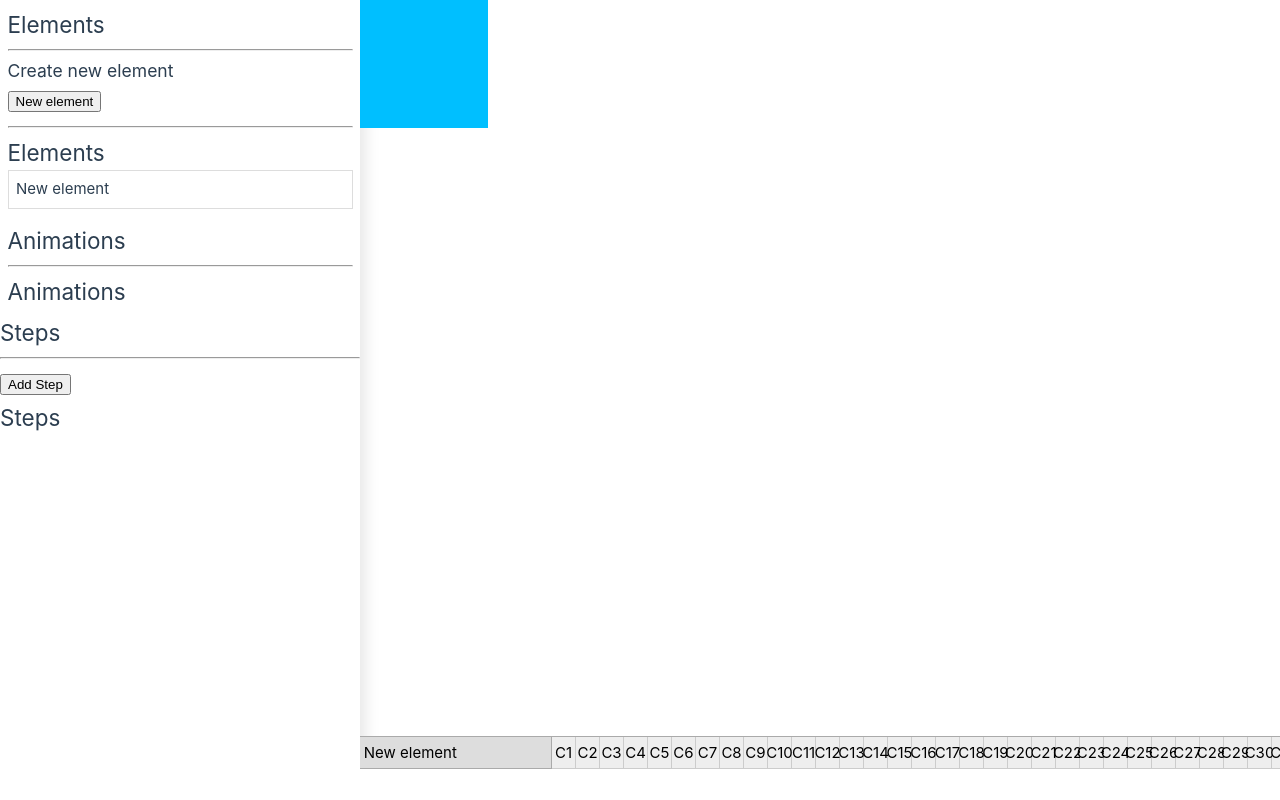
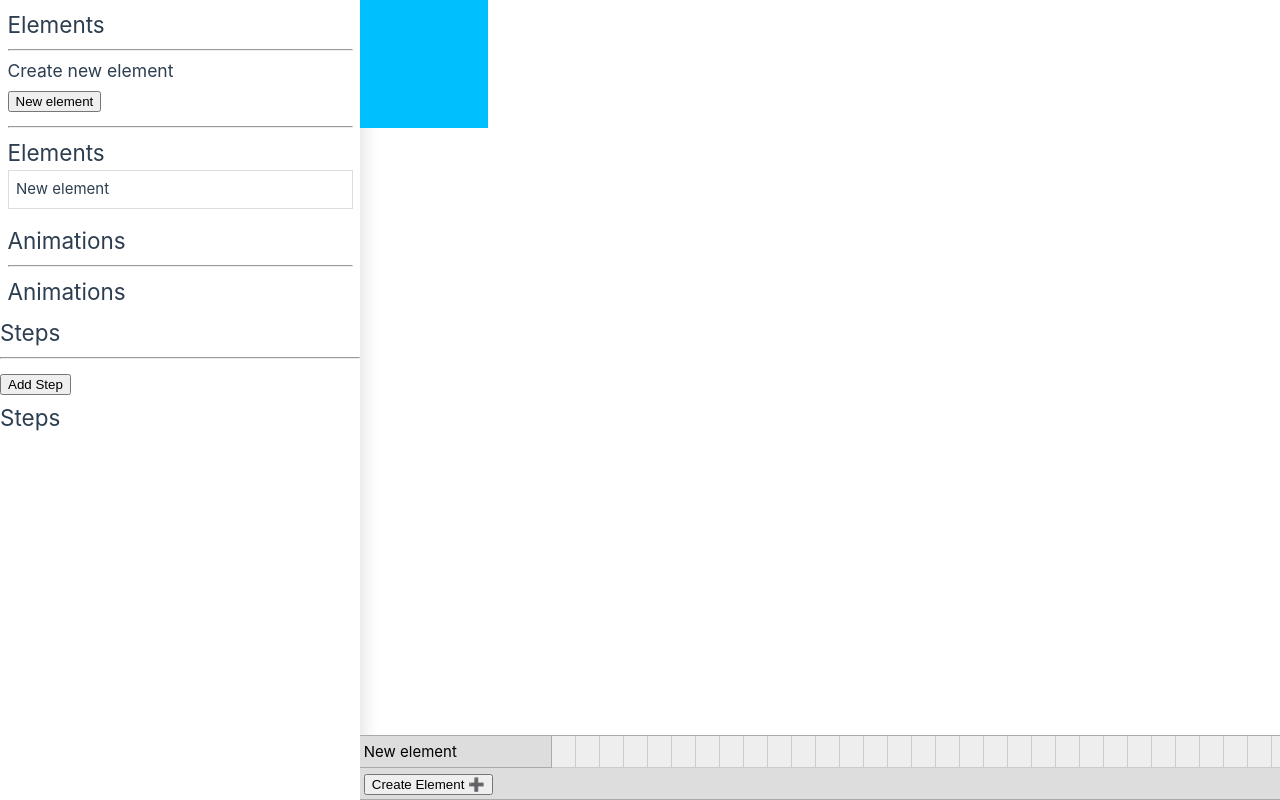
Before and after one commit to drikusroor/animone, a Vue app: page / in a window 1280 px wide. Both pictures are taken after a click on the button "New element". Built offline with nearby package versions, Linux system fonts and the light colour scheme.

Commit message:
Add create element button to timeline, remove keyframe text content

```diff
--- a/src/components/Timeline.vue
+++ b/src/components/Timeline.vue
@@ -41,8 +41,9 @@ export default {
       return step;
     },
     isInStep(elementId: number, index: number) {
-      const animations = this.animationStore.animations
-        .filter((animation) => animation.elementId === elementId)
+      const animations = this.animationStore.animations.filter(
+        (animation) => animation.elementId === elementId
+      );
 
       const step = animations.some((animation) => {
         return animation.steps.some((step) => {
@@ -91,22 +92,29 @@ export default {
             v-if="isStep(element.id, index)"
             class="timeline__keyframe timeline__keyframe--step"
           >
-            A{{ index + 1 }}
           </div>
           <div
             v-else-if="isInStep(element.id, index)"
             class="timeline__keyframe timeline__keyframe--in-step"
           >
-            B{{ index + 1 }}
           </div>
           <div
             v-else
             class="timeline__keyframe timeline__keyframe--empty"
             @click="createAnimation(elementIndex, index)"
           >
-            C{{ index + 1 }}
           </div>
         </template>
+      </div>
+      <div class="timeline__element-row">
+        <div class="timeline__element-name">
+          <button
+            @click="elementStore.createElement()"
+            class="timeline__element-name--create"
+          >
+            Create Element ➕
+          </button>
+        </div>
       </div>
     </div>
   </div>
```
